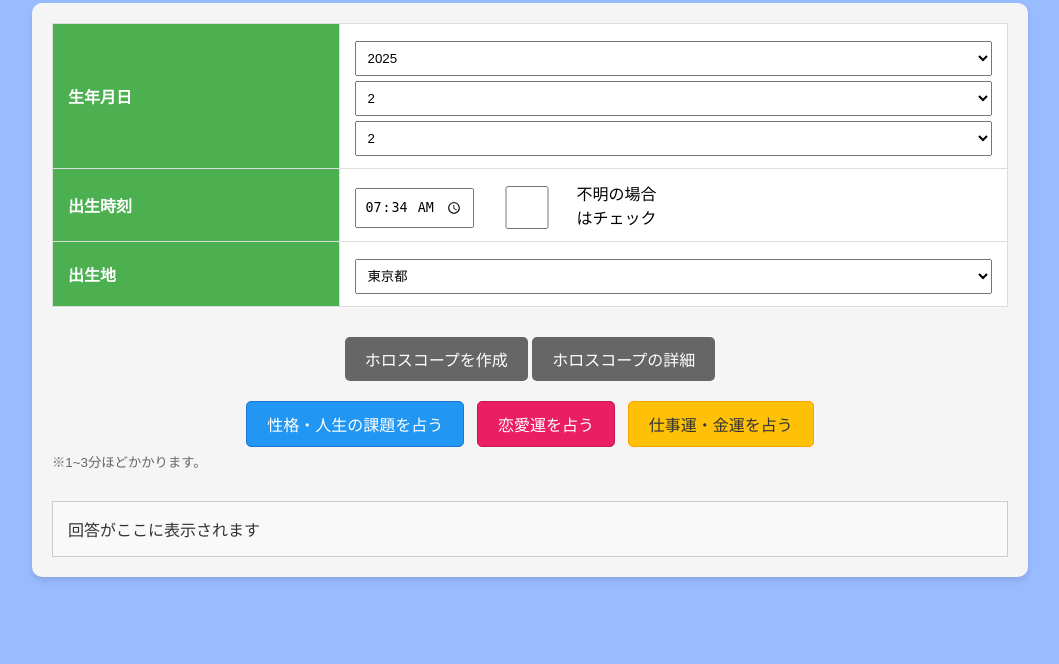
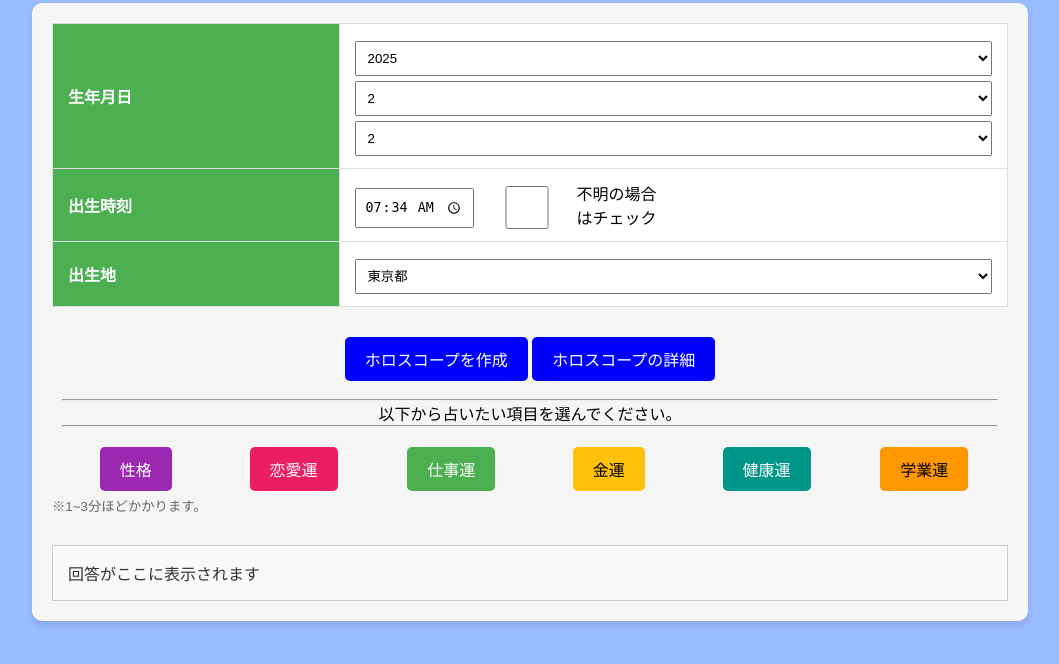
Before and after one commit to YutaAoyagi2018/aihoroscope, a Django app: page / in a window 1280 px wide. Shown: the part 107-771 px from the top of the page, without its empty margins (110-1169 px from the left). Run offline with Django 5.2, Linux system fonts and the light colour scheme; some libraries are stand-ins or nearby versions.

Commit message:
占い項目追加

```diff
--- a/horoscope_app/templates/horoscope_app/index.html
+++ b/horoscope_app/templates/horoscope_app/index.html
@@ -25,7 +25,7 @@
         "@context": "https://schema.org",
         "@type": "WebPage",
         "name": "AI占星術師アオポンのホロスコープ解析",
-        "description": "生年月日、出生時刻、出生地からあなたのホロスコープを作成し、性格・恋愛運・仕事運・金運を占うAI占星術師アオポンのサービスです。",
+        "description": "生年月日、出生時刻、出生地からあなたのホロスコープを作成し、性格・総合運・恋愛運・仕事運・金運・健康運・学業運を占うAI占星術師アオポンのサービスです。",
         "url": "https://aihoroscope.onrender.com/"
         }
         </script>
@@ -135,46 +135,6 @@
             /* ボタンホバー */
             #horoscope-form button:hover {
                 opacity: 0.9;
-            }
-
-            /* 性格・人生の課題ボタン (青系) */
-            #submit-button1 {
-                background-color: #2196F3 !important;  /* マテリアルデザインの青 */
-                border: 1px solid #1976D2 !important;
-                color: #fff;
-            }
-            #submit-button1:hover {
-                background-color: #1976D2 !important;  /* 濃い青 */
-            }
-
-            /* 恋愛運ボタン (ピンク系) */
-            #submit-button2 {
-                background-color: #E91E63 !important;  /* マテリアルデザインのピンク */
-                border: 1px solid #C2185B !important;
-                color: #fff;
-            }
-            #submit-button2:hover {
-                background-color: #C2185B !important;  /* 濃いピンク */
-            }
-
-            /* 仕事運・金運ボタン (黄色系) */
-            #submit-button3 {
-                background-color: #FFC107 !important;  /* マテリアルデザインの琥珀色 */
-                border: 1px solid #FFA000 !important;
-                color: #333; /* 文字色をダークに */
-            }
-            #submit-button3:hover {
-                background-color: #FFA000 !important;  /* 濃い琥珀色 */
-            }
-
-            /* ボタンが無効化されたとき */
-            #submit-button1:disabled,
-            #submit-button2:disabled,
-            #submit-button3:disabled {
-                background-color: #ccc;
-                color: #666;
-                cursor: not-allowed;
-                border: 1px solid #bbb;
             }
 
             /* スピナーのスタイル */
@@ -305,11 +265,11 @@
             }
             /* モーダル開閉ボタン */
             .open-modal-btn {
-                background-color: #666;
+                background-color: #0000ff;
                 color: #fff;
             }
             .open-modal-btn:hover {
-                background-color: #555;
+                filter: brightness(90%);
             }
 
             /* インプットやチェックボックスを横並びにする簡易レイアウト */
@@ -352,7 +312,7 @@
             }
             /* 全体コンテナ */
             .horoscope-container {
-            max-width: 600px;
+            max-width: 1000px;
             margin: 0 auto;
             padding: 0 10px;
             }
@@ -362,15 +322,70 @@
             text-align: center;
             }
 
-            /* 解析ボタン群 */
+            /* コンテナのスタイル */
+            .analysis-buttons {
+                display: flex;
+                flex-wrap: wrap;
+                gap: 10px;
+            }
+
+            /* 各ボタン共通のスタイル */
+            .analysis-button button {
+                padding: 10px 20px;
+                font-size: 16px;
+                border: none;
+                border-radius: 5px;
+                color: #fff;
+                cursor: pointer;
+                transition: background-color 0.3s ease, filter 0.3s ease;
+            }
             .analysis-buttons {
             display: flex;
-            justify-content: space-around;
+            justify-content: space-evenly; /* 均等にスペースを空ける */
+            align-items: center; /* 垂直方向の中央揃え */
             }
 
+            /* 各ボタンを同じ幅にしたい場合 */
             .analysis-button {
-            text-align: center;
+            flex: 1;                   /* 各要素の幅を均等に */
+            display: flex;
+            justify-content: center;   /* 内部のボタンを中央寄せ */
             }
+
+            /* 各ボタンのデフォルト色 */
+            #submit-button1 { /* 性格 */
+                background-color: #9C27B0;
+            }
+            #submit-button2 { /* 恋愛運 */
+                background-color: #E91E63;
+            }
+            #submit-button3 { /* 仕事運 */
+                background-color: #4CAF50;
+            }
+            #submit-button4 { /* 金運 */
+                background-color: #FFC107;
+                color: #000; /* 背景が明るいためテキストを黒に */
+            }
+            #submit-button5 { /* 健康運 */
+                background-color: #009688;
+            }
+            #submit-button6 { /* 学業運 */
+                background-color: #FF9800;
+                color: #000; /* 背景が明るいためテキストを黒に */
+            }
+
+            /* ホバー時：少し暗めに */
+            .analysis-button button:hover:not(:disabled) {
+                filter: brightness(90%);
+            }
+
+            /* disabled状態のスタイル */
+            .analysis-button button:disabled {
+                background-color: #ddd;
+                color: #aaa;
+                cursor: not-allowed;
+            }
+
 
             /* 初期状態で非表示のスピナー */
             .spinner {
@@ -509,20 +524,37 @@
                                       <button type="button" id="draw-button" class="open-modal-btn">ホロスコープを作成</button>
                                       <button type="button" id="view-button" class="open-modal-btn">ホロスコープの詳細</button>
                                     </div>
-
+                                    <br>
+                                    <hr>
+                                    <div style="text-align: center;">
+                                        <span>以下から占いたい項目を選んでください。</span>
+                                    </div>
+                                    <hr>
                                     <!-- 解析ボタン群 -->
                                     <div class="analysis-buttons">
                                       <div class="analysis-button">
-                                        <button type="submit" id="submit-button1">性格・人生の課題を占う</button>
+                                        <button type="submit" id="submit-button1">性格</button>
                                         <div id="spinner1" class="spinner"></div>
                                       </div>
                                       <div class="analysis-button">
-                                        <button type="submit" id="submit-button2">恋愛運を占う</button>
+                                        <button type="submit" id="submit-button2">恋愛運</button>
                                         <div id="spinner2" class="spinner"></div>
                                       </div>
                                       <div class="analysis-button">
-                                        <button type="submit" id="submit-button3">仕事運・金運を占う</button>
+                                        <button type="submit" id="submit-button3">仕事運</button>
                                         <div id="spinner3" class="spinner"></div>
+                                      </div>
+                                      <div class="analysis-button">
+                                        <button type="submit" id="submit-button4">金運</button>
+                                        <div id="spinner4" class="spinner"></div>
+                                      </div>
+                                      <div class="analysis-button">
+                                        <button type="submit" id="submit-button5">健康運</button>
+                                        <div id="spinner5" class="spinner"></div>
+                                      </div>
+                                      <div class="analysis-button">
+                                        <button type="submit" id="submit-button6">学業運</button>
+                                        <div id="spinner6" class="spinner"></div>
                                       </div>
                                     </div>
                                   </div>
@@ -692,7 +724,10 @@
             const submitButtons = [
             document.getElementById('submit-button1'),
             document.getElementById('submit-button2'),
-            document.getElementById('submit-button3')
+            document.getElementById('submit-button3'),
+            document.getElementById('submit-button4'),
+            document.getElementById('submit-button5'),
+            document.getElementById('submit-button6')
             ];
             const resultDiv = document.getElementById('result');
 
@@ -798,7 +833,10 @@
             const buttonConfigs = [
             { id: 'submit-button1', spinner: 'spinner1', sb: 1 },
             { id: 'submit-button2', spinner: 'spinner2', sb: 2 },
-            { id: 'submit-button3', spinner: 'spinner3', sb: 3 }
+            { id: 'submit-button3', spinner: 'spinner3', sb: 3 },
+            { id: 'submit-button4', spinner: 'spinner4', sb: 4 },
+            { id: 'submit-button5', spinner: 'spinner5', sb: 5 },
+            { id: 'submit-button6', spinner: 'spinner6', sb: 6 }
             ];
 
             buttonConfigs.forEach(({ id, spinner, sb }) => {
--- a/horoscope_app/views.py
+++ b/horoscope_app/views.py
@@ -114,30 +114,45 @@ def analyze(request):
     user_message = "あなたは熟練した占星術師であり、日本語で丁寧に分かりやすく回答を行います。\n"
     if sb == 1:
         user_message += (
-            "以下のホロスコープ解析データを参考に、性格や人生における課題について\n"
-            "特徴とアドバイスを回答してください。\n"
-            "結果はマークダウンで見栄えよく表示されるようにしてください。\n"
+            "以下のホロスコープ解析データを参考に、性格を教えてください。\n"
             "【ホロスコープデータ】\n"
             f"{horoscope_str}\n\n"
-            "この人の性格や人生における課題はどのようなものが考えられますか？\n"
+            "この人の性格はどのようになっていると考えられますか？\n"
         )
     elif sb == 2:
         user_message += (
-            "以下のホロスコープ解析データを参考に、恋愛運について\n"
-            "特徴とアドバイスを回答してください。\n"
-            "結果はマークダウンで見栄えよく表示されるようにしてください。\n"
+            "以下のホロスコープ解析データを参考に、恋愛運を教えてください。\n"
             "【ホロスコープデータ】\n"
             f"{horoscope_str}\n\n"
             "この人の恋愛運はどのようになっていると考えられますか？\n"
         )
     elif sb == 3:
         user_message += (
-            "以下のホロスコープ解析データを参考に、仕事・金運について\n"
-            "特徴とアドバイスを回答してください。\n"
-            "結果はマークダウンで見栄えよく表示されるようにしてください。\n"
+            "以下のホロスコープ解析データを参考に、仕事運を教えてください。\n"
             "【ホロスコープデータ】\n"
             f"{horoscope_str}\n\n"
-            "この人の仕事・金運はどのようになっていると考えられますか？\n"
+            "この人の仕事運はどのようになっていると考えられますか？\n"
+        )
+    elif sb == 4:
+        user_message += (
+            "以下のホロスコープ解析データを参考に、金運を教えてください。\n"
+            "【ホロスコープデータ】\n"
+            f"{horoscope_str}\n\n"
+            "この人の金運はどのようになっていると考えられますか？\n"
+        )
+    elif sb == 5:
+        user_message += (
+            "以下のホロスコープ解析データを参考に、健康運を教えてください。\n"
+            "【ホロスコープデータ】\n"
+            f"{horoscope_str}\n\n"
+            "この人の健康運はどのようになっていると考えられますか？\n"
+        )
+    elif sb == 6:
+        user_message += (
+            "以下のホロスコープ解析データを参考に、学業運を教えてください。\n"
+            "【ホロスコープデータ】\n"
+            f"{horoscope_str}\n\n"
+            "この人の学業運はどのようになっていると考えられますか？\n"
         )
 
     if unknown:
```
Also changed, not shown: horoscope_app/templates/horoscope_app/horoscope_detail.html (+6 -6 lines).
